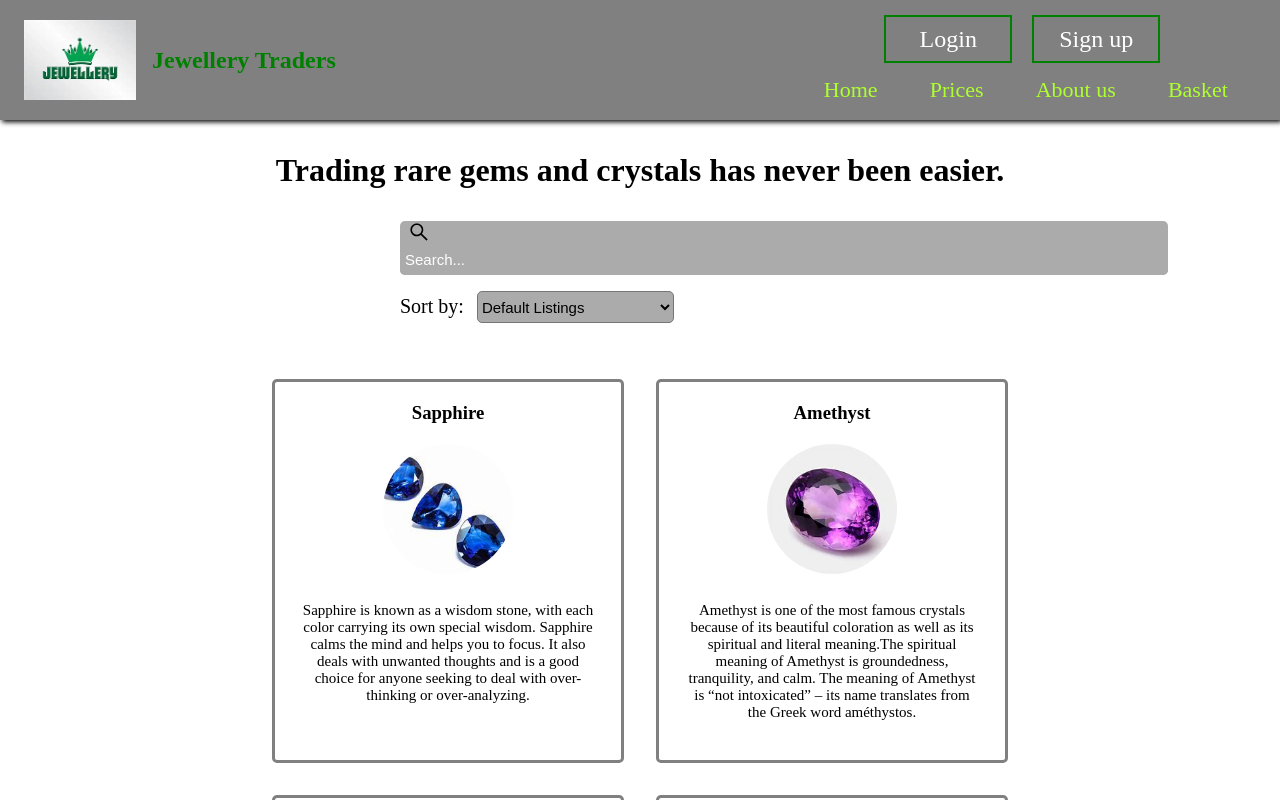
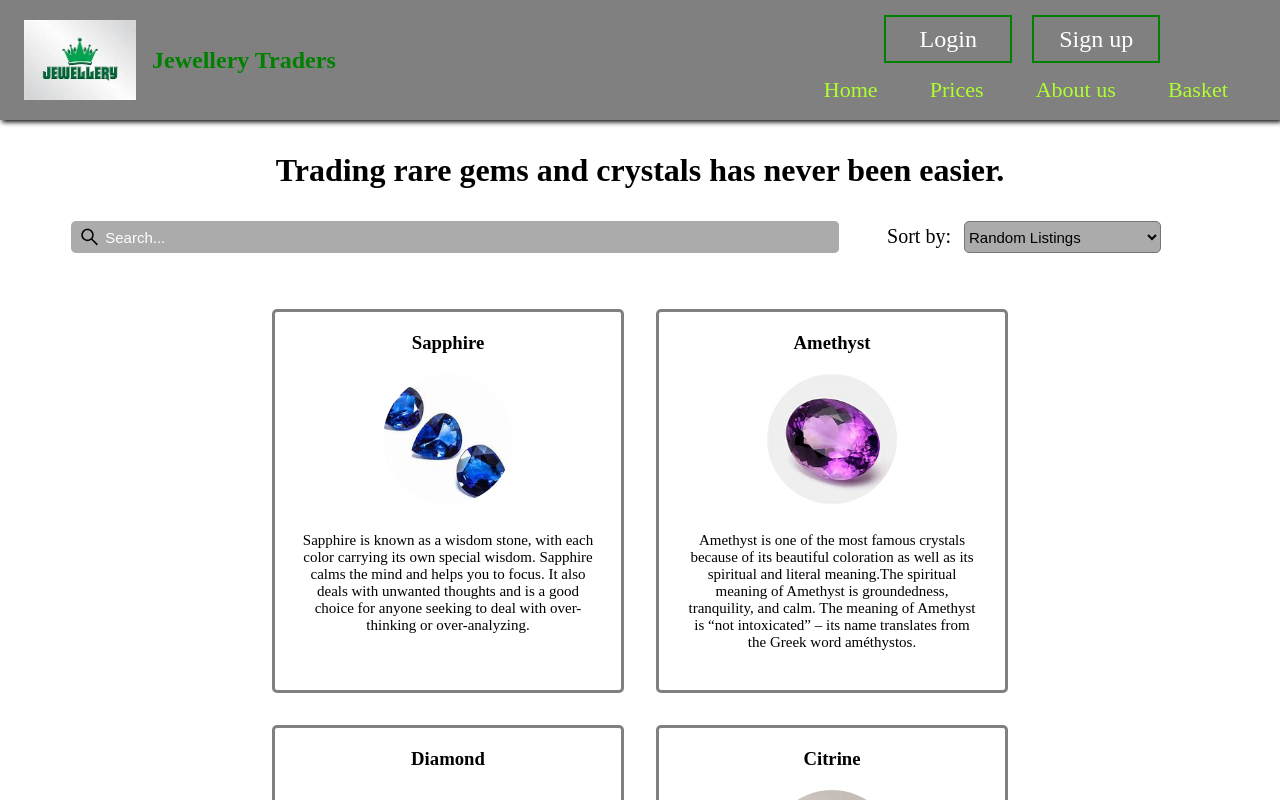
Before and after one commit to ArdonitSaliji/jewerelly-store, a React (Create React App) app: page / in a window 1280 px wide. Shown: the top 800 px of the page. Built offline with nearby package versions, Linux system fonts and the light colour scheme.

Commit message:
--allow-empty-message

```diff
--- a/src/components/Footer/Footer.css
+++ b/src/App.css
@@ -1,5 +1,7 @@
 .footer {
   display: flex;
+  bottom: 0;
+  margin-top: auto;
   justify-content: center;
   align-items: center;
   width: 100%;
--- a/src/App.js
+++ b/src/App.js
@@ -2,12 +2,11 @@ import React, { useState } from 'react'
 import { BrowserRouter, Routes, Route } from 'react-router-dom'
 import Navbar from './components/Navbar/Navbar.jsx'
 import Main from './components/Main/Main.jsx'
-import Footer from './components/Footer/Footer.jsx'
 import Login from './components/Popups/Login/Login.jsx'
 import Signup from './components/Popups/Signup/Signup.jsx'
-import Forgot from './components/Forgot/Forgot.jsx'
+import Forgot from './components/ForgotPassword/ForgotPass.jsx'
 import TradeItem from './components/Popups/TradeItem/TradeItem.jsx'
-
+import './App.css'
 function App() {
   const [login, setLogin] = useState(false)
   const [signup, setSignup] = useState(false)
@@ -16,6 +15,7 @@ function App() {
 
   return (
     <BrowserRouter>
+      <div className='app'>
         <Navbar setLogin={setLogin} setSignup={setSignup} />
         <Routes>
           <Route
@@ -33,7 +33,10 @@ function App() {
 
         {trade && <TradeItem setTrade={setTrade} gemState={gemState} />}
 
-      <Footer />
+        <div className='footer'>
+          <h2>&copy; Jewellery Traders</h2>
+        </div>
+      </div>
     </BrowserRouter>
   )
 }
--- a/src/components/Footer/Footer.jsx
+++ /dev/null
@@ -1,11 +0,0 @@
-import React from 'react'
-import './Footer.css'
-const Footer = () => {
-  return (
-    <div className='footer'>
-      <h2>&copy; Jewellery Traders</h2>
-    </div>
-  )
-}
-
-export default Footer
--- a/src/components/Forgot/Forgot.jsx
+++ b/src/components/ForgotPassword/ForgotPass.jsx
@@ -1,6 +1,6 @@
 /* eslint-disable jsx-a11y/anchor-is-valid */
 import React from 'react'
-import './Forgot.css'
+import './ForgotPass.css'
 import { HiLockClosed } from 'react-icons/hi'
 import { Link } from 'react-router-dom'
 
--- a/src/components/Main/Main.css
+++ b/src/components/Main/Main.css
@@ -1,5 +1,9 @@
 ::-webkit-scrollbar {
   display: none;
+}
+.main {
+  min-height: 81.1vh;
+  height: 100%;
 }
 .filter option,
 select,
@@ -7,13 +11,10 @@ select,
 .search input {
   font-size: 15px;
 }
-.gems,
-.main-search,
-.search {
+
+.gems {
   display: flex;
   flex-wrap: wrap;
-}
-.gems {
   justify-content: center;
   text-align: center;
   padding: 1.5rem 0 4rem;
@@ -21,20 +22,25 @@ select,
   gap: 2rem;
 }
 .main-search {
+  display: flex;
+  flex-wrap: wrap;
+  width: 100%;
   align-items: center;
-  justify-content: space-between;
-  margin: 2rem 10rem 0;
+  justify-content: center;
+  margin: 2rem 0 1rem 0;
 }
 .search {
+  display: flex;
   background-color: rgb(171, 171, 171);
   border-radius: 5px;
+  width: 48rem;
   align-items: center;
   margin-bottom: 1rem;
+  margin-right: 3rem;
 }
 .search input {
   user-select: none;
-  width: 48rem;
-
+  width: 100%;
   height: 2rem;
   color: white;
   background-color: rgb(171, 171, 171);
@@ -53,10 +59,11 @@ select,
   border-radius: 5px;
   height: 2rem;
   margin-bottom: 1rem;
-  margin-right: 1rem;
+  margin-right: 3rem;
   background-color: rgb(171, 171, 171);
 }
 .gem {
+  display: flex;
   z-index: 2;
   cursor: pointer;
   border-radius: 5px;
--- a/src/components/Main/Main.jsx
+++ b/src/components/Main/Main.jsx
@@ -24,7 +24,7 @@ const Main = ({ setTrade, setGemState }) => {
   ))
 
   return (
-    <div className='main' style={{ margin: '0 15rem', userSelect: 'none' }}>
+    <div className='main'>
       <div className='main-title' style={{ textAlign: 'center', padding: '2rem 0 0rem' }}>
         <h1>Trading rare gems and crystals has never been easier.</h1>
       </div>
@@ -48,7 +48,7 @@ const Main = ({ setTrade, setGemState }) => {
         </div>
       </div>
       {console.log(allGems)}
-      <div className='gems'>
+      <div className='gems' style={{ margin: '0 10rem', userSelect: 'none' }}>
         {searchState
           ? allGems.filter(({ props: { children } }) =>
               children[0].props.children.includes(searchState)
--- a/src/components/Main/data.js
+++ b/src/components/Main/data.js
@@ -62,7 +62,7 @@ export const data = [
   },
 ]
 export const listing = [
-  'Default Listings',
+  'Random Listings',
   'Price - High To Low',
   'Price - Low To High',
   'Gemstones - A to Z',
```
Also changed, not shown: src/components/ForgotPassword/ForgotPass.css (renamed from src/components/Forgot/Forgot.css). Lines whose indentation alone changed are shown as unchanged.
